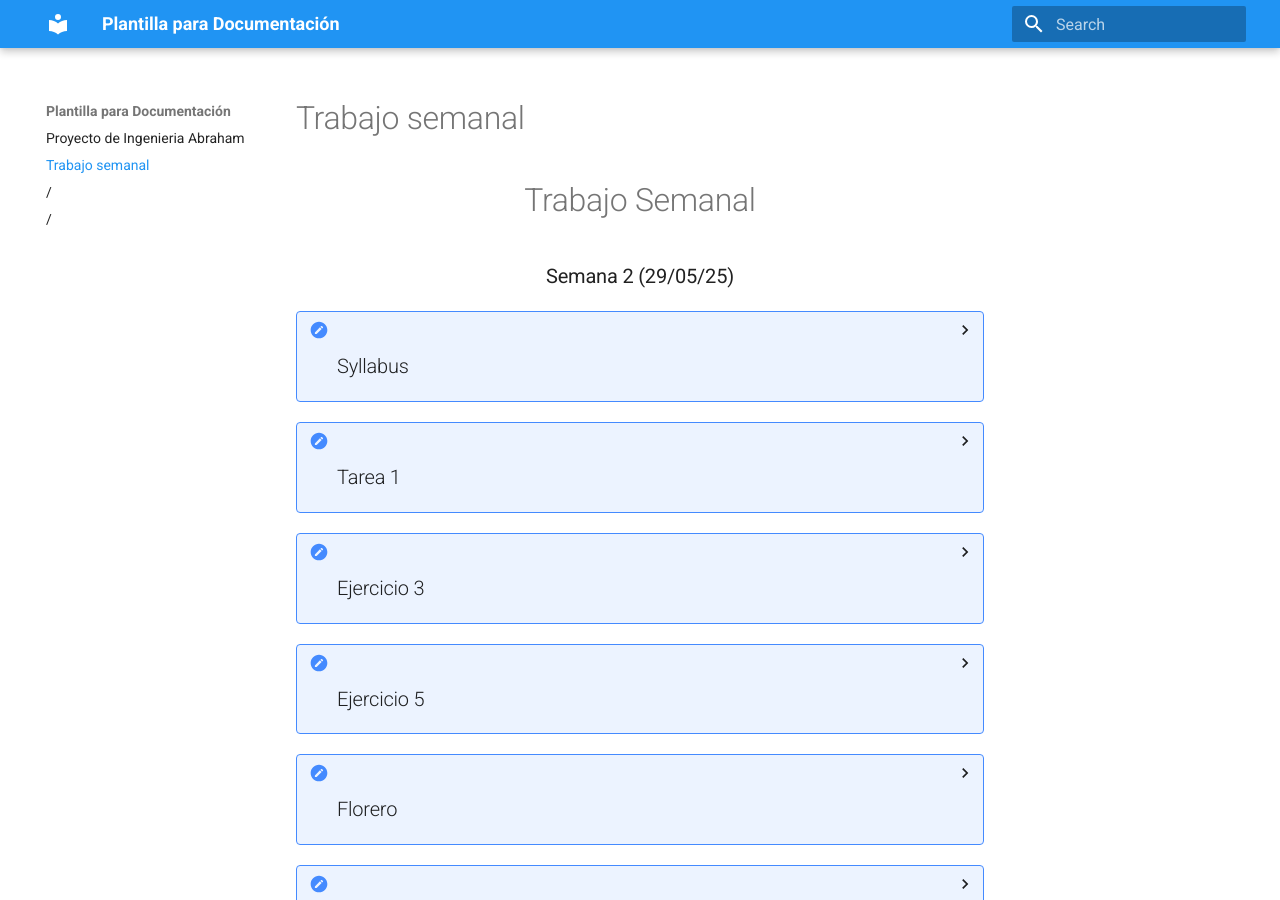
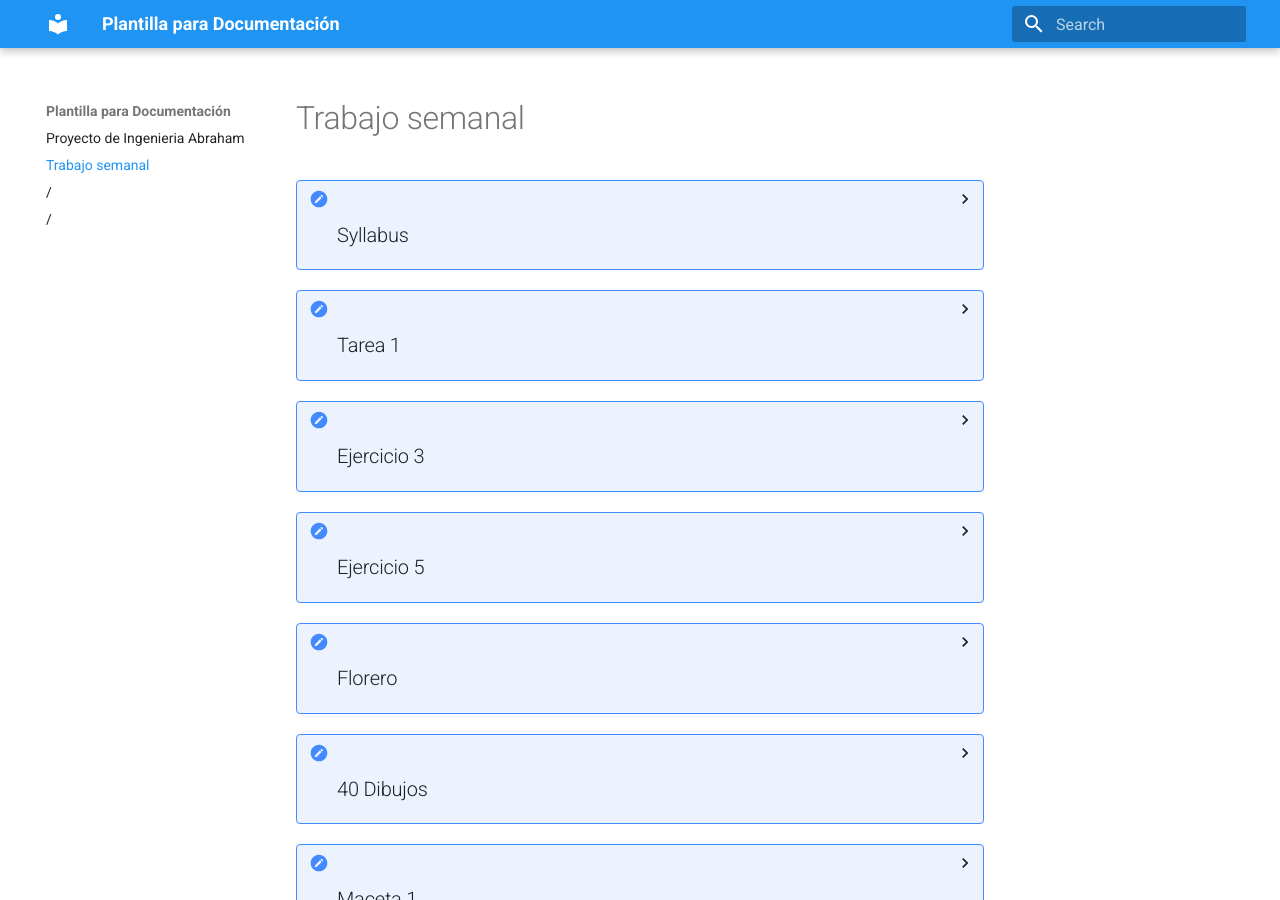
Before and after one commit to AbrahamNoda/Proyecto_de_Ingenieria_Abraham, an MkDocs documentation site: the page built from docs/comandos.md, in a window 1280 px wide and 900 px high. Built offline with MkDocs 1.6.1 and Material for MkDocs 9.7.7, drawn with Linux system fonts in a browser that asks for light colours.

Commit message:
Update comandos.md

```diff
--- a/docs/comandos.md
+++ b/docs/comandos.md
@@ -1,6 +1,4 @@
 # Trabajo semanal
-<h1 align="center">Trabajo Semanal</h1>
-<h3 align="center">Semana 2 (29/05/25)</h3>
 
 <details>
   <summary><h2>Syllabus</h2></summary>
```
